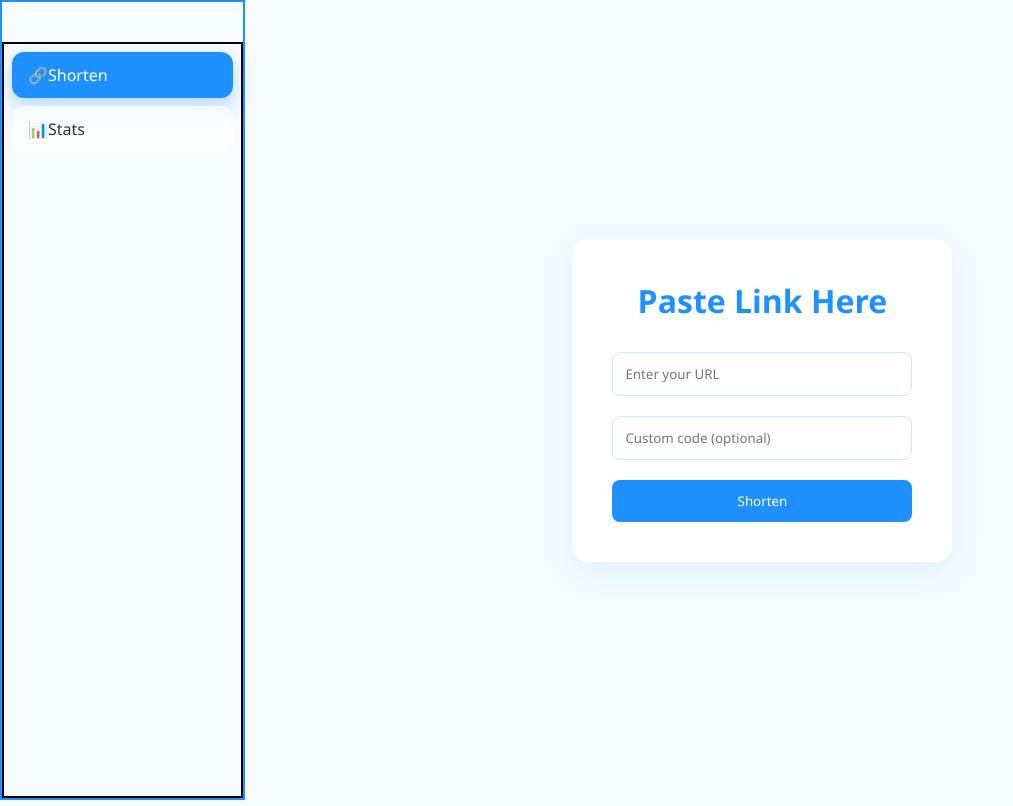
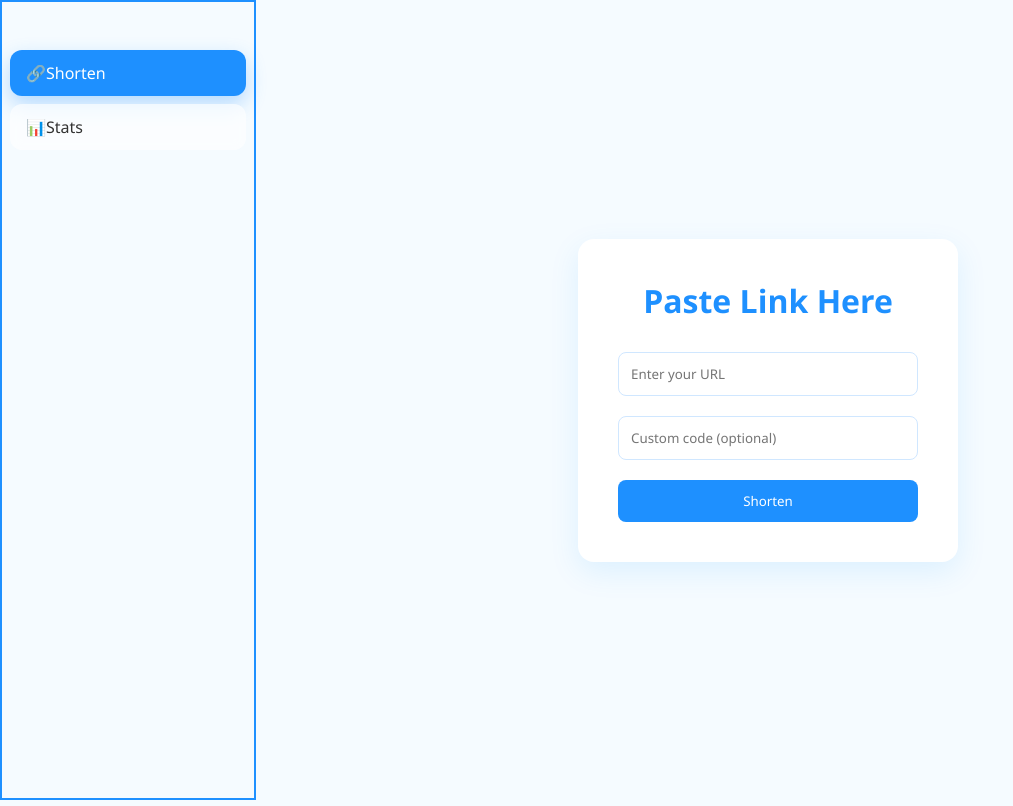
Before and after one commit to FireStorm8142/URL-Shortener, a React (Create React App) app in the folder urlshortener/: page / in a window 1280 px wide. Shown: the whole page, without its empty margins (0-1013 px from the left). Built offline with nearby package versions, Linux system fonts and the light colour scheme.

Commit message:
Created Stats page and endpoint

```diff
--- a/urlshortener/src/App.css
+++ b/urlshortener/src/App.css
@@ -16,7 +16,9 @@ body {
 }
 
 .sidebar{
-  flex-grow: .5;
+  flex: 0 0 20%;
+  min-width: 180px;
+  max-width: 280px;
   border: #1e90ff solid 2px;
 }
 
@@ -33,7 +35,6 @@ body {
 	color: #333;
   transition: transform 0.25s cubic-bezier(0.22, 1, 0.36, 1),
             box-shadow 0.25s ease,
-            background 0.25s ease,
             color 0.2s ease;
 }
 
@@ -56,12 +57,11 @@ body {
 
 .sidebar-content{
   height: 95%;
-  border: black solid 2px;
 }
 
 /* Center container */
 .container {
-  flex-grow: 3;
+  flex: 1;
   height: 100vh;
   display: flex;
   justify-content: center;
--- a/urlshortener/src/App.js
+++ b/urlshortener/src/App.js
@@ -33,13 +33,8 @@ function App() {
 		)
 	}
 
-	return (
-    <div className="App">
-		<div className="sidebar">
-			<div id='block'></div>
-			<Sidebar></Sidebar>
-		</div>
-			<div className="container">
+	function Shorten(){
+		return(
 			<div className="card">
 						<h1>Paste Link Here</h1>
 
@@ -73,6 +68,22 @@ function App() {
 							</div>
 						)}
 			</div>
+		)
+	}
+
+	function Stats(){
+		return
+	}
+
+	return (
+    <div className="App">
+		<div className="sidebar">
+			<div id='block'></div>
+			<Sidebar></Sidebar>
+		</div>
+			<div className="container">
+				{Active === "shorten" && <Shorten></Shorten>}
+				{Active === "stats" && <Stats></Stats>}
 			</div>
     </div>
   	);
```
Also changed, not shown: 1 other file (tests, documents, lock files or other folders). Lines whose indentation alone changed are shown as unchanged.
